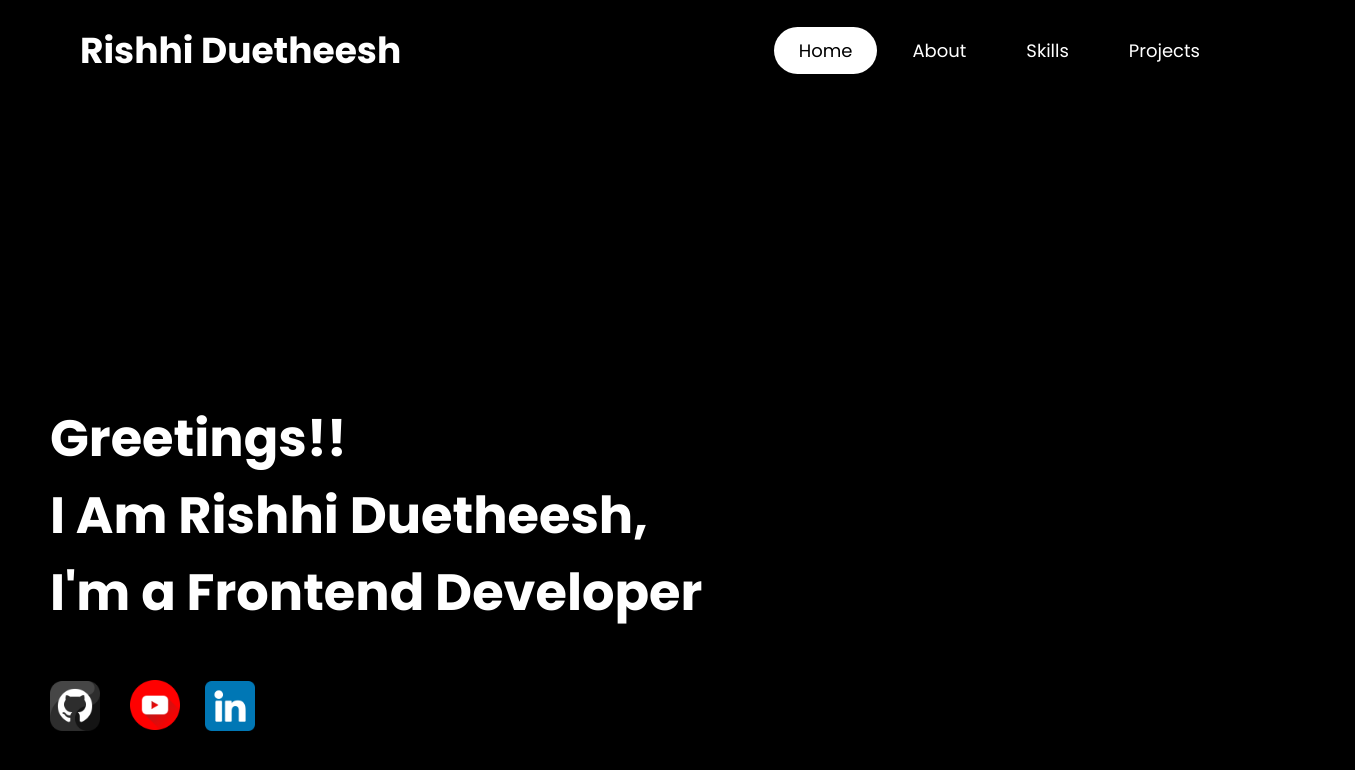
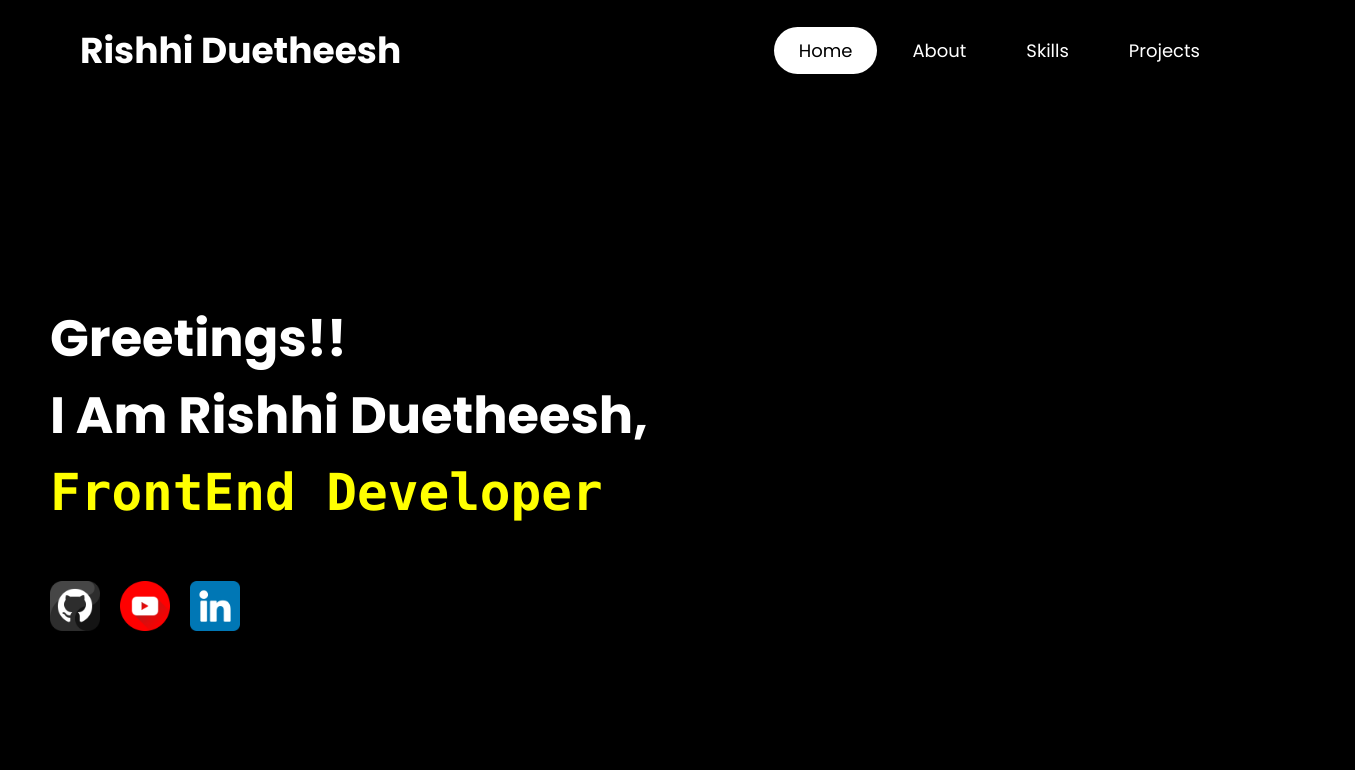
Before and after one commit to ItzHyend/notesc-website, a plain HTML site: page index.html in a window 1280 px wide. Shown: the top 770 px of the page, 1355 px wide, since content can reach past the window. Drawn offline with Linux system fonts and the light colour scheme.

Commit message:
changed the 'frontend developer' font style and color, added the icon into 1 div

```diff
--- a/assets/css/style.css
+++ b/assets/css/style.css
@@ -73,71 +73,9 @@ header {
     background: #fff;
 }
 
-@media only screen and (max-width: 1320px) {
-    header {
-        padding: 0 50px;
-
-    }
-}
-
-@media only screen and (max-width: 1100px) {
-    header {
-        padding: 0 30px;
-
-    }
-}
-
-@media only screen and (max-width: 900px) {
-    .hamburgar {
-        display: block;
-        cursor: pointer;
-    }
-
-    .hamburgar .line {
-        width: 30px;
-        height: 3px;
-        background: #fff;
-        margin: 6px 0;
-    }
-
-    .nav-bar {
-        height: 0;
-        position: absolute;
-        top: 80px;
-        left: 0;
-        right: 0;
-        width: 100vw;
-        background: #000000;
-        transition: 0.5s;
-        overflow: hidden;
-    }
-
-    .nav-bar.active {
-        top: 130px;
-        height: 450px;
-    }
-
-    .nav-bar ul {
-        display: block;
-        width: fit-content;
-        margin: 80px auto 0 auto;
-        text-align: center;
-        transition: 0.5s;
-        opacity: 0;
-    }
-
-    .nav-bar.active ul {
-        opacity: 1;
-    }
-
-    .nav-bar ul li a {
-        margin-bottom: 12px;
-    }
-}
-
 .homepage {
     position: relative;
-    top: 400px;
+    top: 300px;
     font-size: 34px;
     color: #fff;
     text-align: left;
@@ -146,9 +84,17 @@ header {
 
 }
 
+.homepage span {
+    color: #FFFF00;
+    font-family: "ui-monospace", Consolas, Liberation Mono, monospace;
+}
+
 .git-icon {
     position: relative;
-    top: 450px;
+    top: 350px;
+    display: flex;
+    margin-left: 50px;
+    gap: 20px;
 }
 
 .abt {
@@ -227,3 +173,66 @@ header {
     background: grey;
     border-radius: 8px;
 }
+
+
+@media only screen and (max-width: 1320px) {
+    header {
+        padding: 0 50px;
+
+    }
+}
+
+@media only screen and (max-width: 1100px) {
+    header {
+        padding: 0 30px;
+
+    }
+}
+
+@media only screen and (max-width: 900px) {
+    .hamburgar {
+        display: block;
+        cursor: pointer;
+    }
+
+    .hamburgar .line {
+        width: 30px;
+        height: 3px;
+        background: #fff;
+        margin: 6px 0;
+    }
+
+    .nav-bar {
+        height: 0;
+        position: absolute;
+        top: 80px;
+        left: 0;
+        right: 0;
+        width: 100vw;
+        background: #000000;
+        transition: 0.5s;
+        overflow: hidden;
+    }
+
+    .nav-bar.active {
+        top: 130px;
+        height: 450px;
+    }
+
+    .nav-bar ul {
+        display: block;
+        width: fit-content;
+        margin: 80px auto 0 auto;
+        text-align: center;
+        transition: 0.5s;
+        opacity: 0;
+    }
+
+    .nav-bar.active ul {
+        opacity: 1;
+    }
+
+    .nav-bar ul li a {
+        margin-bottom: 12px;
+    }
+}
--- a/index.html
+++ b/index.html
@@ -39,35 +39,27 @@
 
         <h2>Greetings!!<br>
             I Am Rishhi Duetheesh,<br>
-            I'm a Frontend Developer
+            <span>FrontEnd Developer</span>
         </h2>
 
     </div>
 
     <div class="git-icon">
 
-        <a href="https://github.com/ItzHyend" target="_blank" style="padding-left: 50px;">
+        <a href="https://github.com/ItzHyend" target="_blank">
             <img src="assets/images/github.png" width="50px" alt="github">
         </a>
 
-    </div>
-
-    <section>
-
-        <a href="https://www.youtube.com/@itzhyend" target="_blank" style="padding: 130px;">
-            <img src="assets/images/youtube.png" style="position: relative; top: 392px;" width="50px" alt="youtube">
+        <a href="https://www.youtube.com/@itzhyend" target="_blank">
+            <img src="assets/images/youtube.png" width="50px" alt="youtube">
         </a>
 
-    </section>
-
-    <section class="linkedin-img">
-
         <a href="https://www.linkedin.com/in/rishhi-duetheesh-b4ab62376?lipi=urn%3Ali%3Apage%3Ad_flagship3_profile_view_base_contact_details%3BcozO4%2Fd3SvibO3JBg3SuNg%3D%3D"
-            target="_blank" style="padding: 130px;">
-            <img src="assets/images/linkedin.png" style="position: relative; top: 392px;" width="50px" alt="linkedin">
+            target="_blank">
+            <img src="assets/images/linkedin.png" width="50px" alt="linkedin">
         </a>
 
-    </section>
+    </div>
 
     <section>
 
```
